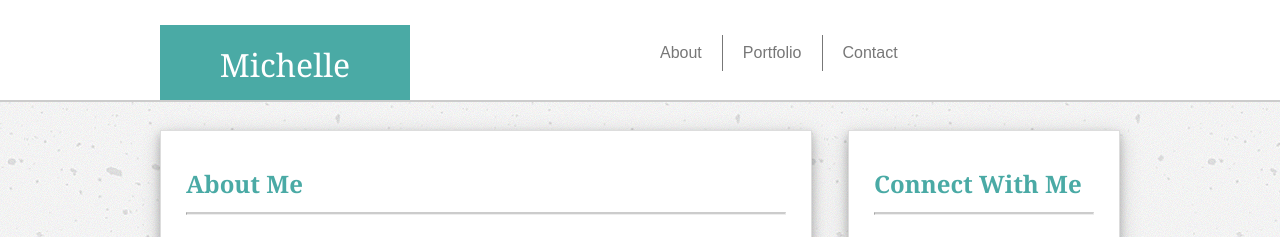
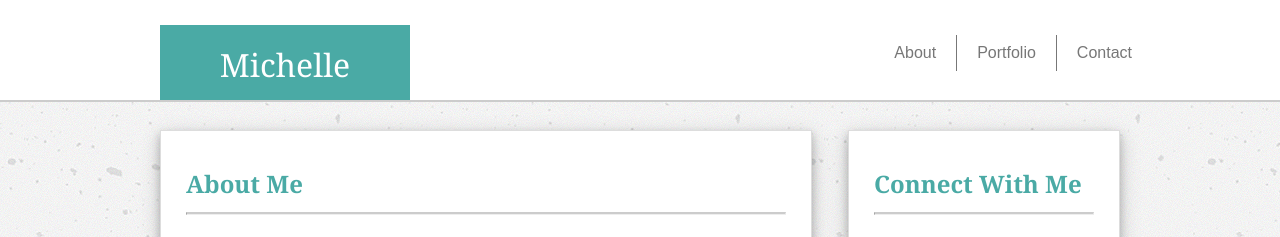
Before and after one commit to michellechristina/Responsive-Portfolio, a plain HTML site: page index.html in a window 1280 px wide. Shown: the top 237 px of the page. Drawn offline with Linux system fonts and the light colour scheme.

Commit message:
media css

```diff
--- a/assets/css/style.css
+++ b/assets/css/style.css
@@ -97,7 +97,7 @@ header {
     width: 350px;
     height: 50px;
     top: 35px;
-    right: 290px;
+    right: 10%;
     z-index: 13;
     text-align: right;
 }
@@ -106,6 +106,7 @@ ul {
     list-style-type: none;
     margin: 0;
     padding: 0;
+    float: right;
 }
 
 li {
```
